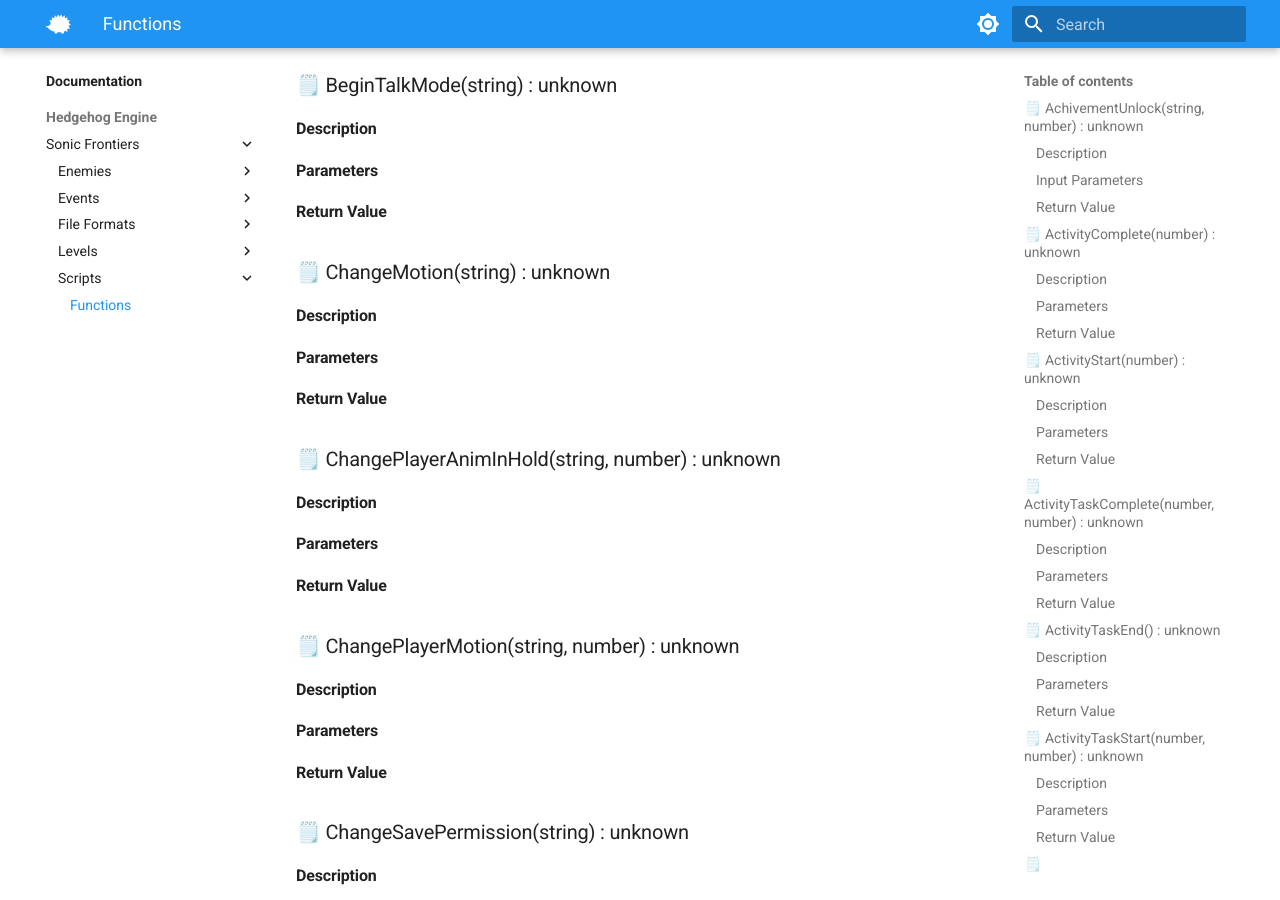
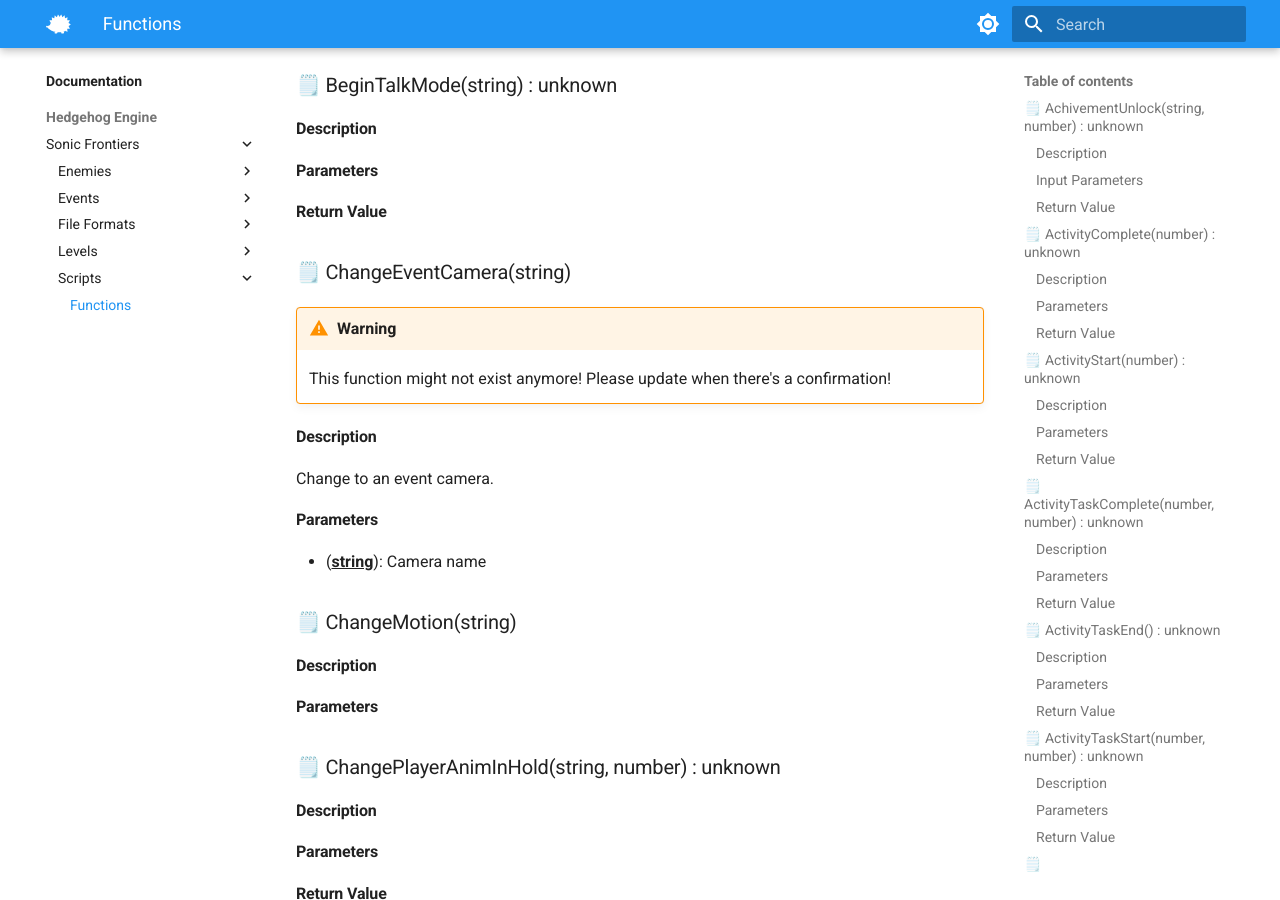
Before and after one commit to HedgeDocs/HedgeDocs.github.io, an MkDocs documentation site: the page built from docs/docs/hedgehog-engine/rangers/scripts/funcs.md, in a window 1280 px wide and 900 px high, scrolled down 3442 px. Built offline with MkDocs 1.6.1 and Material for MkDocs 9.7.7, drawn with Linux system fonts in a browser that asks for light colours; comment, search, counter and statistics services are not loaded; some of the changed text lies outside the part shown.

Commit message:
Added more info to Frontiers lua script functions

```diff
--- a/docs/docs/hedgehog-engine/rangers/scripts/funcs.md
+++ b/docs/docs/hedgehog-engine/rangers/scripts/funcs.md
@@ -113,12 +113,19 @@
 
 #### Return Value
 
-### 🗒️ ChangeMotion(string) : unknown
+### 🗒️ ChangeEventCamera(string)
+!!! warning
+    This function might not exist anymore! Please update when there's a confirmation!
+#### Description
+Change to an event camera.
+
+#### Parameters
+- (^^**string**^^): Camera name
+
+### 🗒️ ChangeMotion(string)
 #### Description
 
 #### Parameters
-
-#### Return Value
 
 ### 🗒️ ChangePlayerAnimInHold(string, number) : unknown
 #### Description
@@ -228,12 +235,9 @@
 
 #### Return Value
 
-### 🗒️ Exit() : unknown
+### 🗒️ Exit()
 #### Description
-
-#### Parameters
-
-#### Return Value
+End the script.
 
 ### 🗒️ FadeIn(number) : unknown
 #### Description
@@ -414,10 +418,14 @@
 
 ### 🗒️ GetValue(string, number) : number
 #### Description
+Get the value of a flag based on the flag name and flag number
 
 #### Parameters
+- (^^**string**^^, number): Flag name
+- (string, ^^**number**^^): Flag number
 
 #### Return Value
+The value of the requested flag
 
 ### 🗒️ GiantOrbReleaseTemporarilyReset() : unknown
 #### Description
@@ -448,12 +456,9 @@
 
 #### Return Value
 
-### 🗒️ HoldPlayer() : unknown
+### 🗒️ HoldPlayer()
 #### Description
-
-#### Parameters
-
-#### Return Value
+Disable all player movement
 
 ### 🗒️ IsAvailableKodamaElderLvUp() : number
 #### Description
@@ -609,12 +614,9 @@
 
 #### Return Value
 
-### 🗒️ ReleaseHoldPlayer() : unknown
+### 🗒️ ReleaseHoldPlayer()
 #### Description
-
-#### Parameters
-
-#### Return Value
+Enables player movement.
 
 ### 🗒️ ReleasePresentSkill(string) : unknown
 #### Description
@@ -622,6 +624,12 @@
 #### Parameters
 
 #### Return Value
+
+### 🗒️ ResetCamera()
+!!! warning
+    This function might not exist anymore! Please update when there's a confirmation!
+#### Description
+Changes camera to the player-operated camera.
 
 ### 🗒️ ResetMenuDisabledMinigameQuest() : unknown
 #### Description
@@ -650,6 +658,19 @@
 #### Parameters
 
 #### Return Value
+
+### 🗒️ SendMsgToObj(string, string) : unknown
+!!! warning
+    This function might not exist anymore! Please update when there's a confirmation!
+#### Description
+Send a message to the specified GameObject.
+
+#### Parameters
+- (^^**string**^^, string): *Unknown...*
+- (string, ^^**string**^^): *Unknown...*
+
+#### Return Value
+*Unknown...*
 
 ### 🗒️ SetBossKnightLayerEnabled(boolean) : unknown
 #### Description
@@ -735,12 +756,14 @@
 
 #### Return Value
 
-### 🗒️ SetValue(string, number, number) : unknown
+### 🗒️ SetValue(string, number, number)
 #### Description
+Sets a value for the specified flag.
 
 #### Parameters
-
-#### Return Value
+- (^^**string**^^, number, number): Flag name
+- (string, ^^**number**^^, number): Flag number
+- (string, number, ^^**number**^^): Value
 
 ### 🗒️ SetVisibleKodama() : unknown
 #### Description
@@ -813,12 +836,10 @@
 
 #### Return Value
 
-### 🗒️ ShowTalkCaption(string) : unknown
+### 🗒️ ShowTalkCaption(string)
 #### Description
 
 #### Parameters
-
-#### Return Value
 
 ### 🗒️ ShowTalkCaptionOverFade() : unknown
 #### Description
@@ -969,9 +990,9 @@
 #### Return Value
 *Unknown...*
 
-### 🗒️ WaitTime(number) : unknown
+### 🗒️ WaitTime(number)
 #### Description
+Wait for a specified time (seconds)
 
 #### Parameters
-
-#### Return Value
+- (^^**number**^^): Time, in seconds, to wait
```
